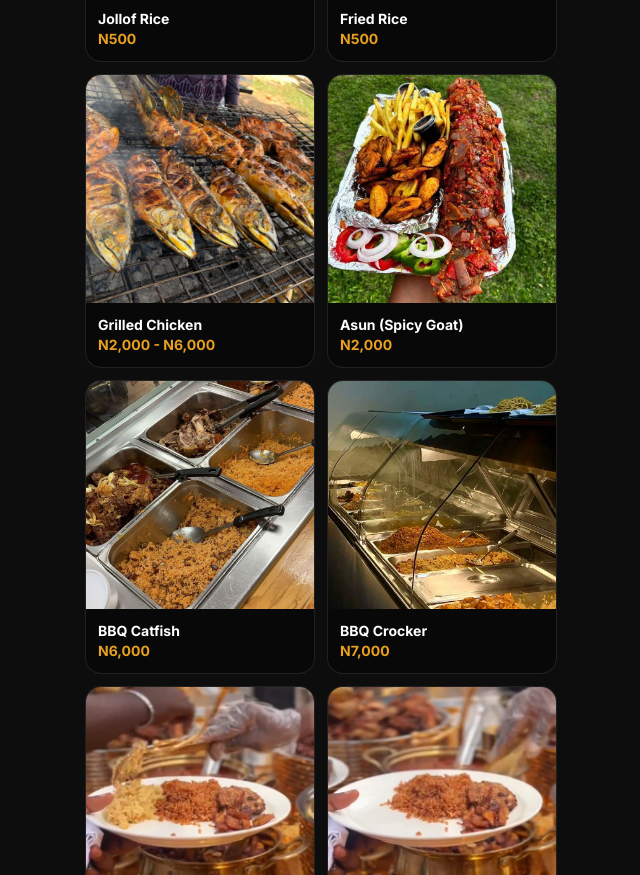
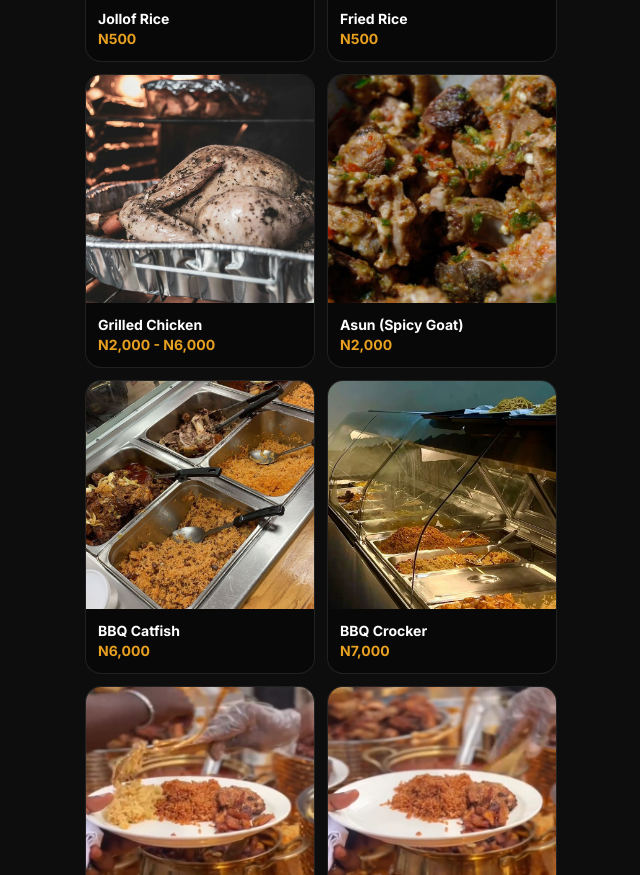
Before and after one commit to volt16splash/gmatt-grills, a plain HTML site: page index.html in a window 1280 px wide. Shown: the part 3989-4864 px from the top of the page, without its empty margins (319-959 px from the left). Drawn offline with nearby package versions, Linux system fonts and the light colour scheme.

Commit message:
Replace Grilled Chicken and Asun photos with matching online images

```diff
--- a/index.html
+++ b/index.html
@@ -410,7 +410,7 @@ body { background: #0D0D0D; color: #fff; font-family: 'Inter', sans-serif; }
     <!-- Grills & Proteins -->
     <div class="bg-darker rounded-2xl overflow-hidden border border-white/10 card-hover">
       <div class="aspect-square overflow-hidden">
-        <img src="f051ef282211f98640bf67123b7da167.jpg" alt="Grilled Chicken" class="w-full h-full object-cover">
+        <img src="grilled-chicken.jpg" alt="Grilled Chicken" class="w-full h-full object-cover">
       </div>
       <div class="p-3">
         <p class="font-bold text-sm">Grilled Chicken</p>
@@ -419,7 +419,7 @@ body { background: #0D0D0D; color: #fff; font-family: 'Inter', sans-serif; }
     </div>
     <div class="bg-darker rounded-2xl overflow-hidden border border-white/10 card-hover">
       <div class="aspect-square overflow-hidden">
-        <img src="b6784d3f77fde3b1518d8f5958b5b263 (1).jpg" alt="Asun" class="w-full h-full object-cover">
+        <img src="asun.jpg" alt="Asun" class="w-full h-full object-cover">
       </div>
       <div class="p-3">
         <p class="font-bold text-sm">Asun (Spicy Goat)</p>
```
Also changed, not shown: asun.jpg (added), b6784d3f77fde3b1518d8f5958b5b263 (1).jpg (deleted), grilled-chicken.jpg (added).
